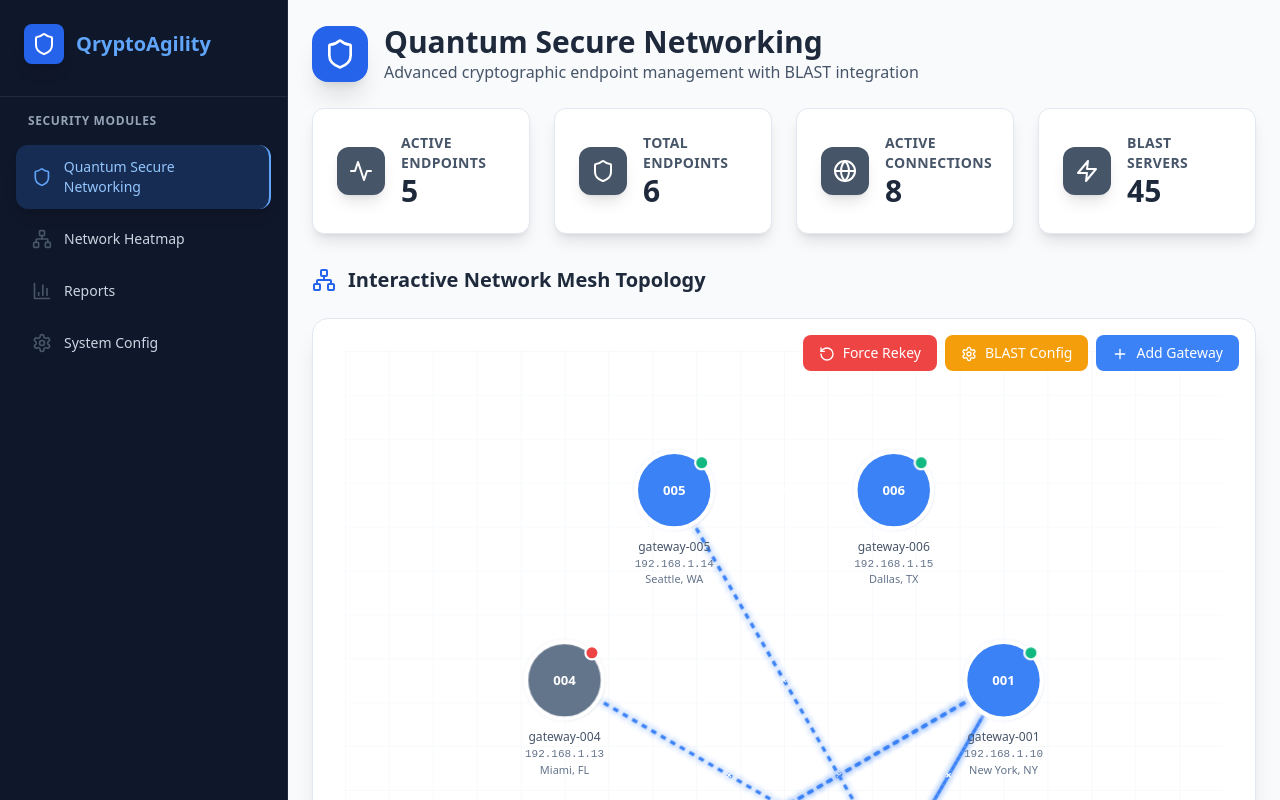
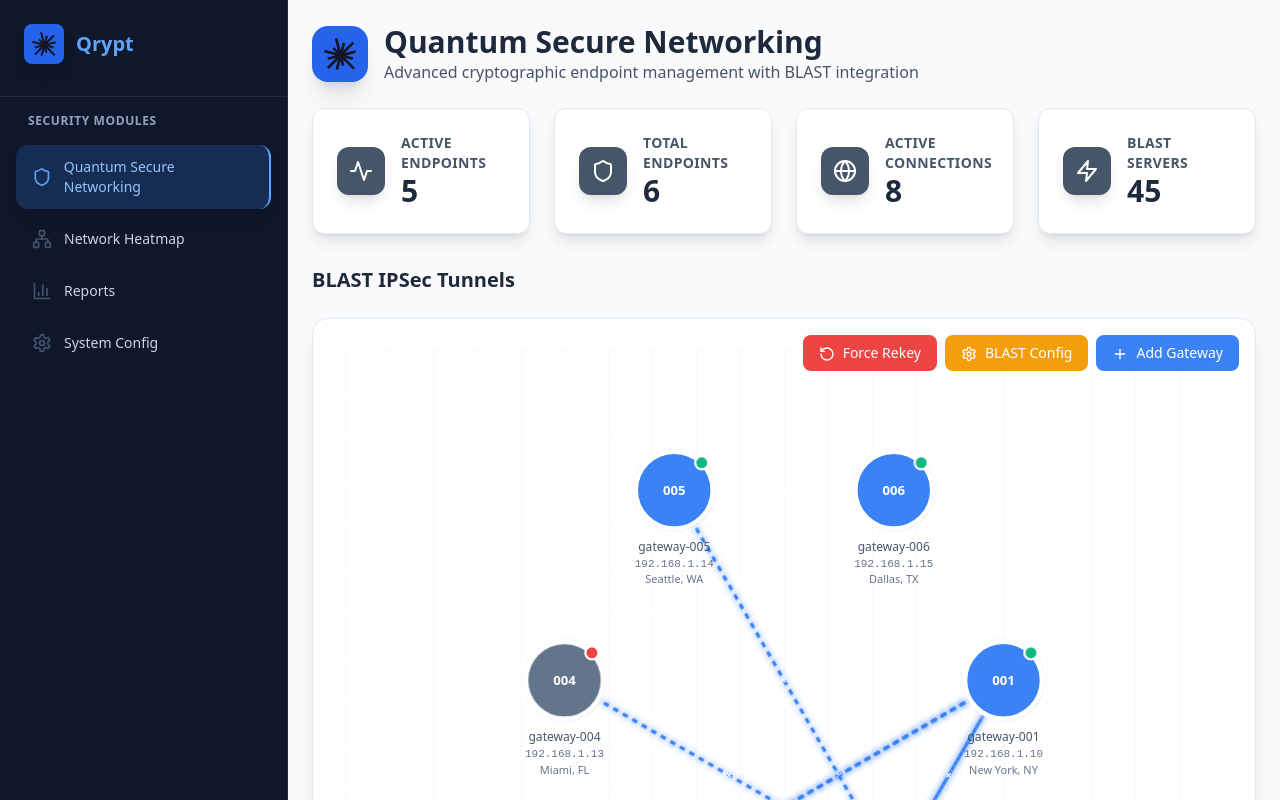
Before and after one commit to Grego22/design001, a React (Vite) app: page / in a window 1280 px wide. Shown: the top 800 px of the page. Built offline with nearby package versions, Linux system fonts and the light colour scheme.

Commit message:
Rebrand to Qrypt, add logo, and fix animations

```diff
--- a/index.html
+++ b/index.html
@@ -4,7 +4,7 @@
     <meta charset="UTF-8" />
     <link rel="icon" type="image/svg+xml" href="/vite.svg" />
     <meta name="viewport" content="width=device-width, initial-scale=1.0" />
-    <title>QryptoAgility - Enterprise Security Portal</title>
+    <title>Qrypt - Enterprise Security Portal</title>
   </head>
   <body>
     <div id="root"></div>
--- a/src/components/Dashboard.tsx
+++ b/src/components/Dashboard.tsx
@@ -27,7 +27,7 @@ const Dashboard: React.FC<DashboardProps> = ({
         <div className="mb-8">
           <div className="flex items-center space-x-4 mb-6">
             <div className="p-3 bg-blue-600 rounded-2xl shadow-xl">
-              <Shield className="w-8 h-8 text-white" />
+              <img src="/src/assets/QRY_logo_ symbol_ dark.svg" alt="Qrypt Logo" className="w-8 h-8" />
             </div>
             <div>
               <h1 className="text-3xl font-bold text-slate-800">
@@ -91,9 +91,8 @@ const Dashboard: React.FC<DashboardProps> = ({
 
         {/* Mesh Network Visualization */}
         <div className="mb-8">
-          <h2 className="text-xl font-bold text-slate-800 mb-6 flex items-center">
-            <Network className="w-6 h-6 mr-3 text-blue-600" />
-            Interactive Network Mesh Topology
+          <h2 className="text-xl font-bold text-slate-800 mb-6">
+            BLAST IPSec Tunnels
           </h2>
           <MeshNetwork
             endpoints={endpoints}
--- a/src/components/MeshNetwork.tsx
+++ b/src/components/MeshNetwork.tsx
@@ -702,7 +702,7 @@ const MeshNetwork: React.FC<MeshNetworkProps> = ({
                 fill={endpoint.status === 'active' ? '#3b82f6' : '#64748b'}
                 stroke="white"
                 strokeWidth="4"
-                className={`hover:scale-110 transition-transform duration-200 ${
+                className={`transition-colors duration-200 ${
                   dragState.isDragging ? 'cursor-crosshair' : 'cursor-grab'
                 }`}
                 filter="url(#glow)"
--- a/src/components/Sidebar.tsx
+++ b/src/components/Sidebar.tsx
@@ -19,11 +19,11 @@ const Sidebar: React.FC<SidebarProps> = ({ selectedProduct, onProductSelect }) =
       <div className="p-6 border-b border-slate-700/50">
         <div className="flex items-center space-x-3 mb-2">
           <div className="p-2 bg-blue-600 rounded-lg shadow-lg">
-            <Shield className="w-6 h-6 text-white" />
+            <img src="/src/assets/QRY_logo_ symbol_ dark.svg" alt="Qrypt Logo" className="w-6 h-6" />
           </div>
           <div>
             <h1 className="text-xl font-bold text-blue-400">
-              QryptoAgility
+              Qrypt
             </h1>
           </div>
         </div>
```
Also changed, not shown: src/components/EndpointCard.tsx (indentation only).
